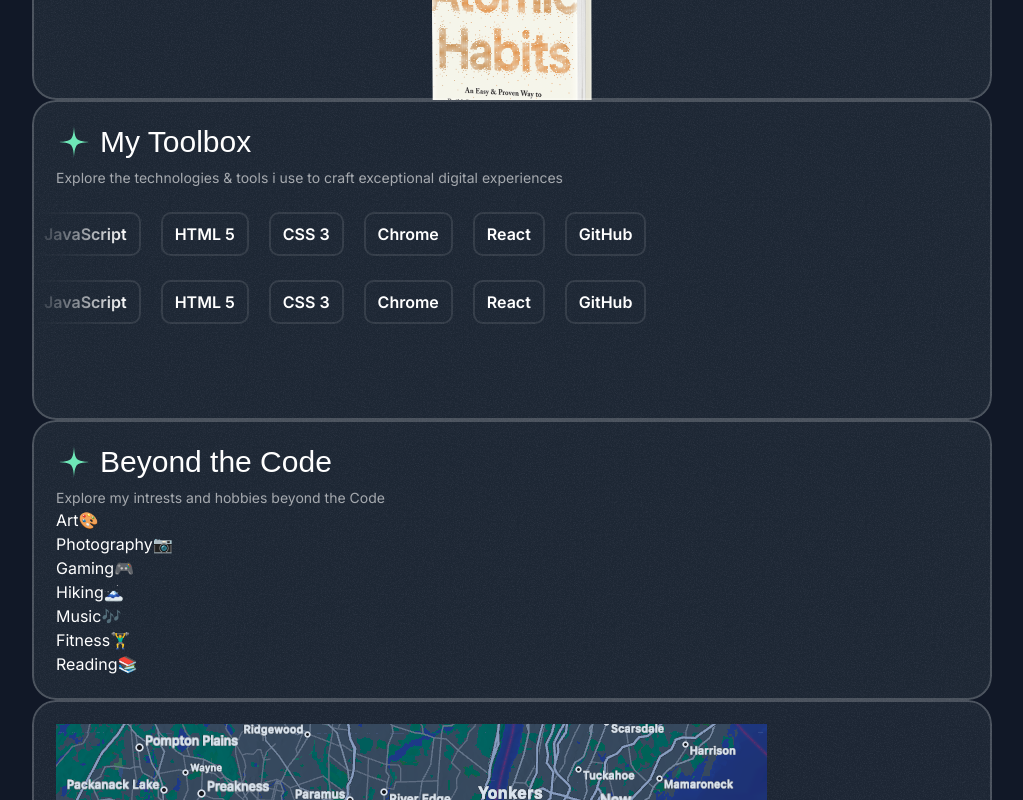
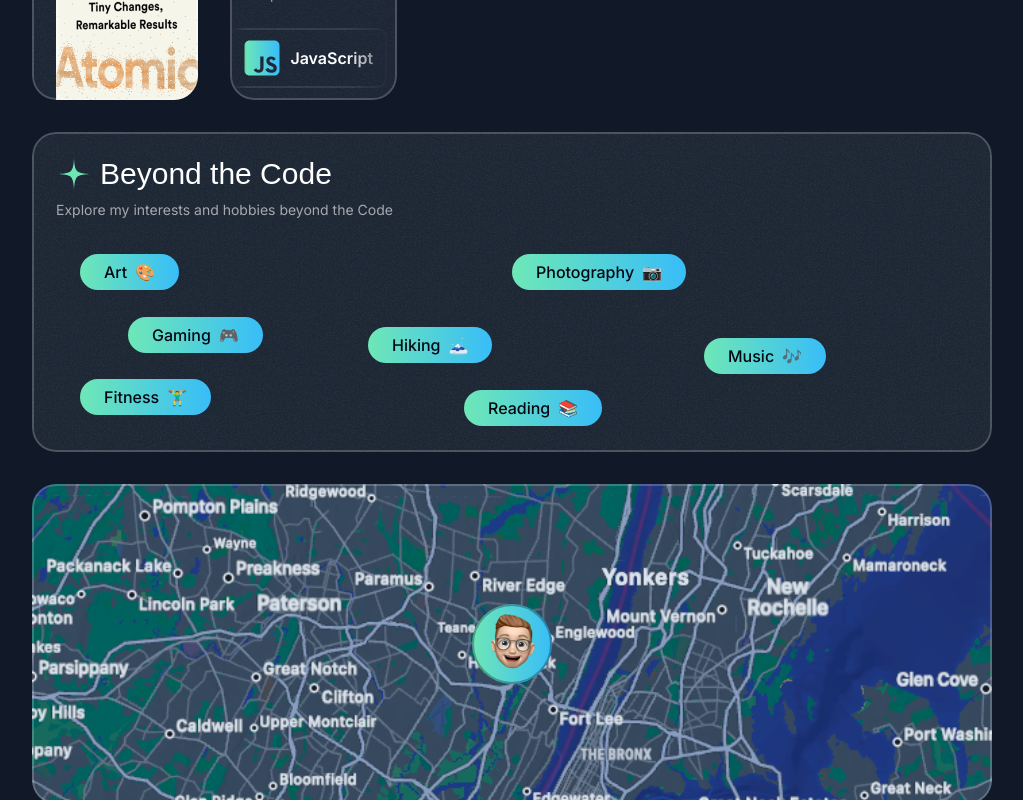
Before and after one commit to igrehanali/portfolio, a Next.js app: page / in a window 1280 px wide. Shown: the part 4540-5340 px from the top of the page, without its empty margins (128-1151 px from the left). Built offline with nearby package versions, Linux system fonts and the light colour scheme; a web font is replaced by a local one.

Commit message:
"Updated TechIcon and ToolBoxIcon components, and refactored About section with new layout and styling."

```diff
--- a/src/components/TechIcon.tsx
+++ b/src/components/TechIcon.tsx
@@ -6,10 +6,17 @@
 
 const TechIcon: React.FC<TechIconProps> = ({ component }) => {
   const Component = component;
-  return;
-  <>
-    <Component className="size-10" />
-  </>;
+  return (
+    <>
+      <Component className="size-10 fill-[url(#tech-icon-gradient)]" />
+      <svg className="siz-0 absolute">
+        <linearGradient id="tech-icon-gradient">
+          <stop offset="0%" stopColor="rgb(110 231 183)" />
+          <stop offset="100%" stopColor="rgb(56 189 248)" />
+        </linearGradient>
+      </svg>
+    </>
+  );
 };
 
 export default TechIcon;
--- a/src/components/ToolBoxIcon.tsx
+++ b/src/components/ToolBoxIcon.tsx
@@ -16,7 +16,13 @@
   { title: "GitHub", icon: Github },
 ];
 
-const ToolBoxIcon = ({ className }: { className?: string }) => {
+const ToolBoxIcon = ({
+  className,
+  itemWrapperClassName,
+}: {
+  className?: string;
+  itemWrapperClassName?: string;
+}) => {
   return (
     <div
       className={twMerge(
@@ -24,7 +30,12 @@
         className
       )}
     >
-      <div className="flex flex-none  py-0.5 gap-6">
+      <div
+        className={twMerge(
+          "flex flex-none  py-0.5 gap-6 pr-6",
+          itemWrapperClassName
+        )}
+      >
         {toolbox.map((tool) => (
           <div
             key={tool.title}
--- a/src/sections/About.tsx
+++ b/src/sections/About.tsx
@@ -12,30 +12,44 @@
   {
     title: "Art",
     emoji: "🎨",
+    left: "5%",
+    top: "5%",
   },
   {
     title: "Photography",
     emoji: "📷",
+    left: "50%",
+    top: "5%",
   },
   {
     title: "Gaming",
     emoji: "🎮",
+    left: "10%",
+    top: "35%",
   },
   {
     title: "Hiking",
     emoji: "🗻",
+    left: "35%",
+    top: "40%",
   },
   {
     title: "Music",
     emoji: "🎶",
+    left: "70%",
+    top: "45%",
   },
   {
     title: "Fitness",
     emoji: "🏋️‍♂️",
+    left: "5%",
+    top: "65%",
   },
   {
     title: "Reading",
     emoji: "📚",
+    left: "45%",
+    top: "70%",
   },
 ];
 
@@ -48,48 +62,68 @@
           title="A Glimpse into My Journey"
           description="Discover more about my background, passions, and what drives me forward."
         />
-        <div className="mt-20">
-          <Card className="h-[320px]">
+        <div className="mt-20 flex flex-col gap-8">
+          <div className="md:grid md:grid-cols-5 md:gap-8">
+            <Card className="h-[320px] md:col-span-2">
               <CardHeader
                 title="My Reads"
-              description="   Explore the books shipping my prespective"
+                description="Explore the books shipping my prespective"
               />
               <div className="w-40 mx-auto mt-8">
                 <Image src={bookImage} alt="Book cover" />
               </div>
             </Card>
-          <Card className="h-[320px] p-0">
+            <Card className="h-[320px] p-0 md:col-span-3">
               <CardHeader
                 title="My Toolbox"
-              description=" Explore the technologies & tools i use to craft exceptional
+                description="Explore the technologies & tools i use to craft exceptional
                 digital experiences"
                 className="px-6 pt-6"
               />
               <ToolBoxIcon className="mt-6" />
-            <ToolBoxIcon className="mt-6" />
+              <ToolBoxIcon
+                className="mt-6"
+                itemWrapperClassName=" -translate-x-1/2"
+              />
             </Card>
-          <Card>
-            <div className="">
+          </div>
+          <Card className="h-[320px] p-0 flex flex-col relative">
             <CardHeader
               title="Beyond the Code"
-                description="Explore my intrests and hobbies beyond the Code"
+              className="px-6 py-6"
+              description="Explore my interests and hobbies beyond the Code"
             />
-              <div>
+            <div className="flex-1 relative">
               {hobbies.map((hobby) => (
-                  <div key={hobby.emoji}>
-                    <span>{hobby.title}</span>
+                <div
+                  key={hobby.emoji}
+                  className="inline-flex items-center gap-2 px-6 bg-gradient-to-r from-emerald-300 to-sky-400 rounded-full py-1.5 absolute"
+                  style={{
+                    top: hobby.top,
+                    left: hobby.left,
+                  }}
+                >
+                  <span className="font-medium text-gray-950">
+                    {hobby.title}
+                  </span>
                   <span>{hobby.emoji}</span>
                 </div>
               ))}
             </div>
+          </Card>
+
+          <Card className="h-[320px] p-0 relative">
+            <Image
+              src={Mapimage}
+              alt="map"
+              className="h-full w-full object-cover object-left-top"
+            />
+            <div className=" absolute top-1/2 left-1/2 -translate-x-1/2 -translate-y-1/2 size-20 rounded-full bg-gradient-to-r from-emerald-300 to-sky-400 after:content-[''] after:absolute after:inset-0 after:outline after:outline-2 after:-outline-offset-2 after:rounded-full after:outline-gray-950/30">
+              <Image src={SMileMemoji} alt="SMileMemoji" className="size-20" />
             </div>
           </Card>
-          <Card>
-            <Image src={Mapimage} alt="map" />
-            <Image src={SMileMemoji} alt="SMileMemoji" />
-          </Card>
         </div>
-      </div>{" "}
+      </div>
     </div>
   );
 };
```
Lines whose indentation alone changed are shown as unchanged.
